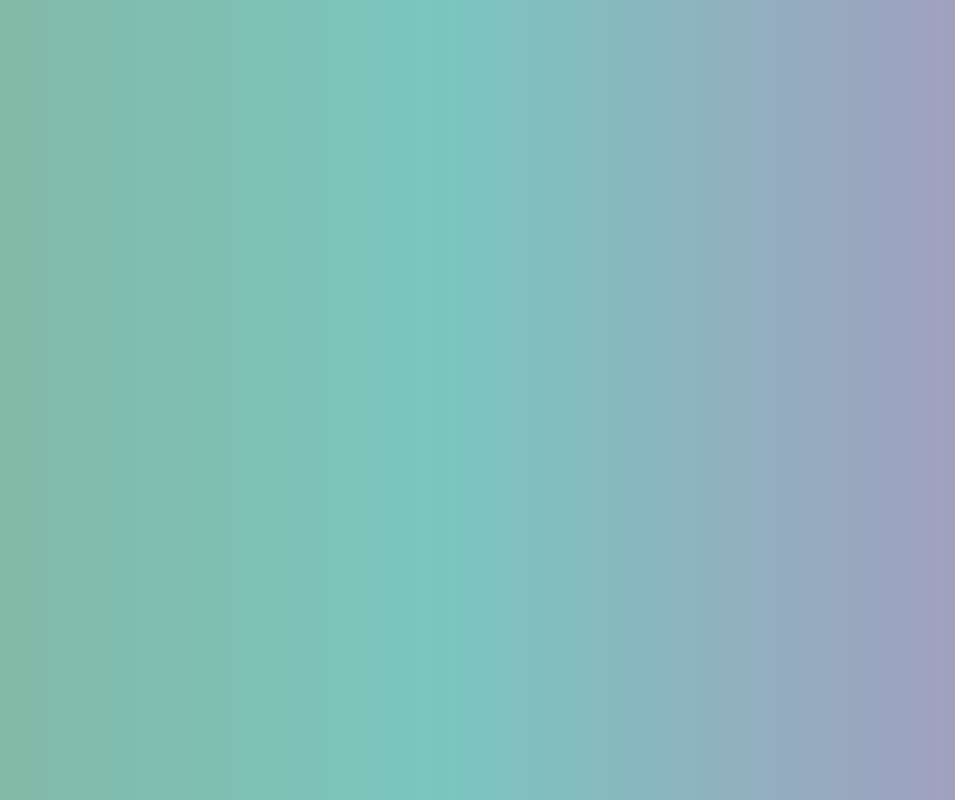
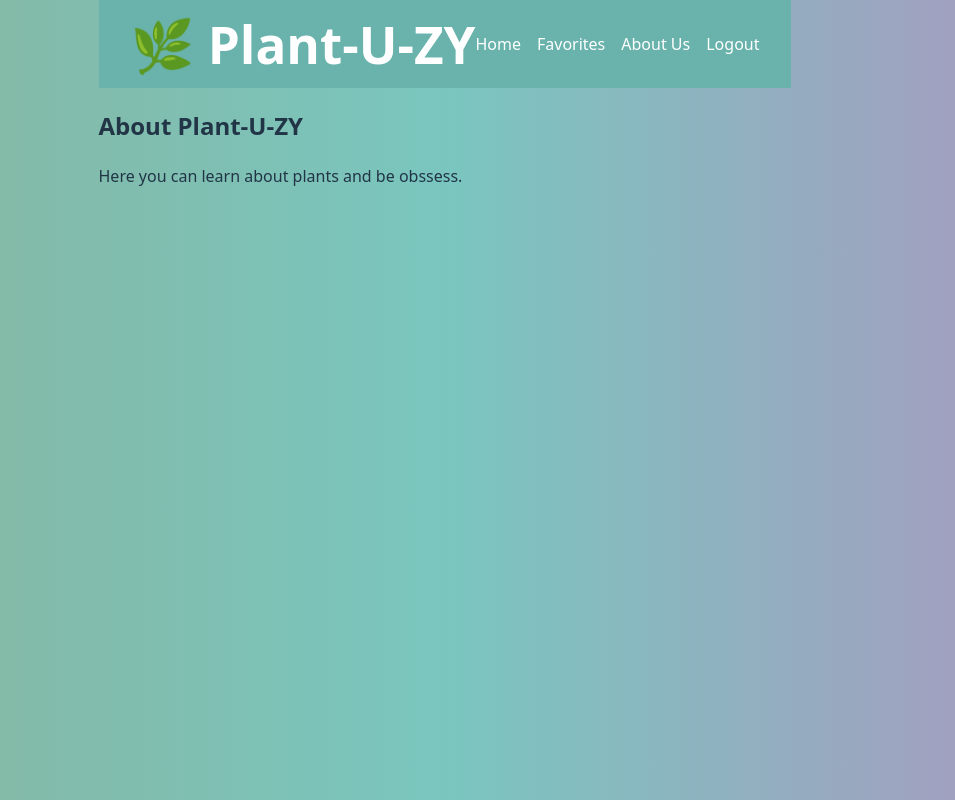
Before and after one commit to Keanrouss/Capstone, a React (Vite) app in the folder FrontEnd/: page /AboutUs in a window 1280 px wide. Before the commit this address had no page. Shown: the whole page, without its empty margins (195-1150 px from the left). Built offline with nearby package versions, Linux system fonts and the light colour scheme.

Commit message:
made small changes to title

```diff
--- a/FrontEnd/src/App.jsx
+++ b/FrontEnd/src/App.jsx
@@ -3,7 +3,7 @@ import './App.css';
 import Home from './Pages/Home';
 import PlantDetail from './Pages/PlantDetail'
 import Login from './Pages/Login';
-import Dashboard from './Pages/Dashboard';
+import AboutUs from './Pages/About';
 import Register from './Pages/Register';
 import Favorites from './Pages/Favorites';
 import { useState } from 'react';
@@ -30,7 +30,7 @@ function App() {
         LogoutMessage = {LogoutMessage} />} />
 
         <Route path="/register" element={<Register />} />
-        <Route path="/Dashboard" element={<Dashboard />} />
+        <Route path="/AboutUs" element={<AboutUs/>} />
         <Route path="/home" element={<Home/>} />
         <Route path="/plants/:plantId" element={<PlantDetail />} />
         <Route path="/favorites" element={<Favorites />} />
--- /dev/null
+++ b/FrontEnd/src/Pages/About.jsx
@@ -0,0 +1,14 @@
+import React from 'react';
+import NavBar from '../components/NavBar';
+
+function AboutUs() {
+  return (
+    <div>
+      <NavBar/>
+      <h2>About Plant-U-ZY</h2>
+      <p>Here you can learn about plants and be obssess.</p>
+    </div>
+  );
+}
+
+export default AboutUs;
--- a/FrontEnd/src/Pages/Dashboard.jsx
+++ /dev/null
@@ -1,14 +0,0 @@
-import React from 'react';
-import NavBar from '../components/NavBar';
-
-function Dashboard() {
-  return (
-    <div>
-      <NavBar/>
-      <h2>Welcome to Your Favorites</h2>
-      <p>Here you can save your favorite plants.</p>
-    </div>
-  );
-}
-
-export default Dashboard;
--- a/FrontEnd/src/components/NavBar.jsx
+++ b/FrontEnd/src/components/NavBar.jsx
@@ -17,12 +17,12 @@ function NavBar() {
   return (
     <nav style={styles.nav}>
       <div style={styles.left}>
-      <h1 style={styles.logo}>🌿 Plant App</h1>
+      <h1 style={styles.logo}>🌿 Plant-U-ZY</h1>
       </div>
       <div style={styles.links}>
         <Link to="/home" style={styles.link}>Home</Link>
         <Link to="/favorites" style={styles.link}>Favorites</Link>
-        <Link to="/dashboard" style={styles.link}>Dashboard</Link>
+        <Link to="/AboutUS" style={styles.link}>About Us</Link>
         <Link to = "/" onClick={handleLogout} style={styles.link}>Logout</Link>
       </div>
     </nav>
```
